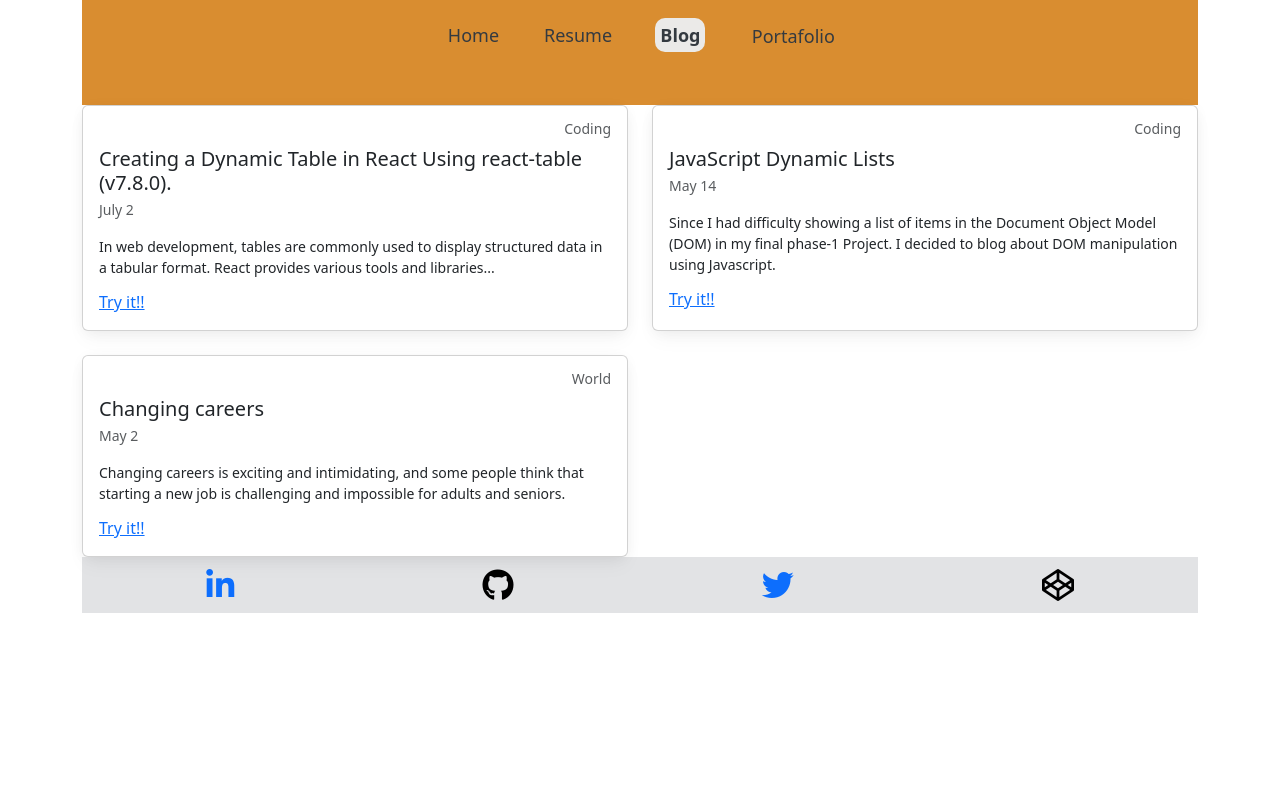
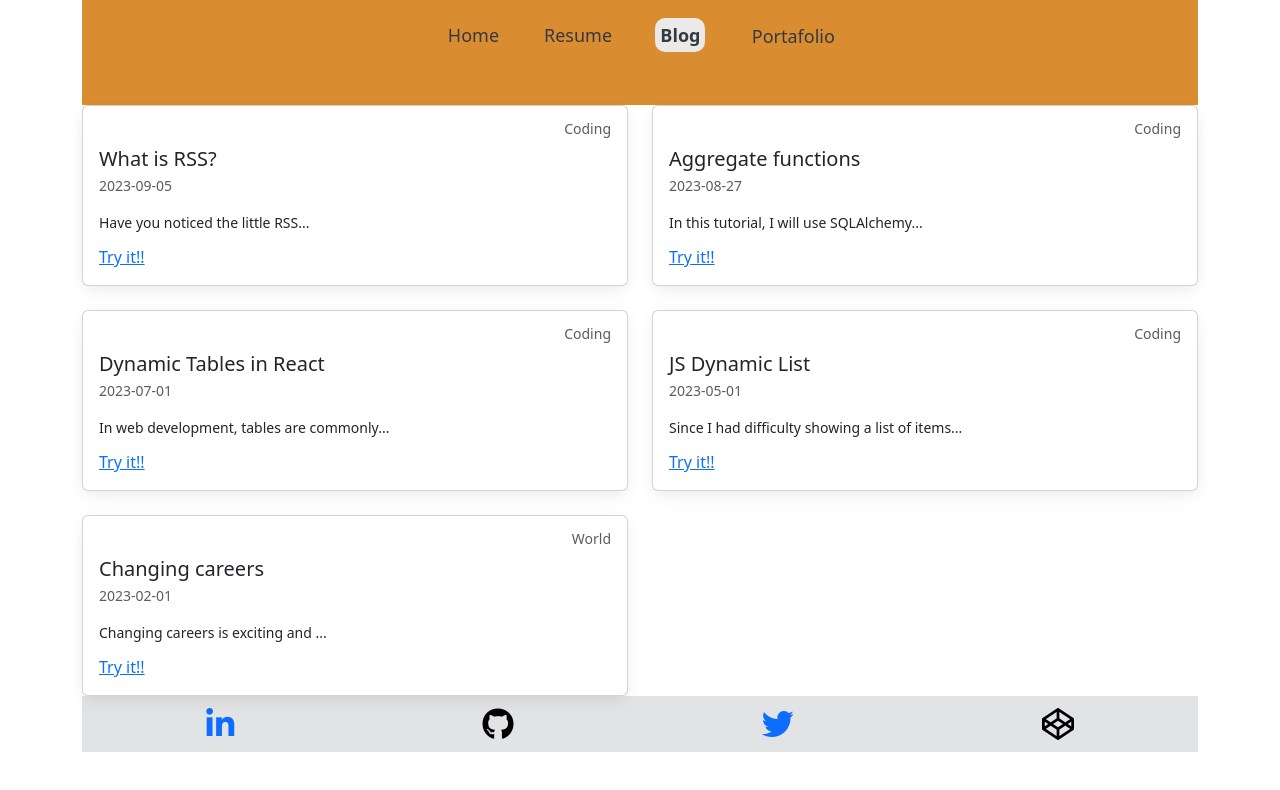
Before and after one commit to hcoco1/hcoco1-site, a React (Create React App) app: page /blog in a window 1280 px wide. Shown: the top 790 px of the page. Built offline with nearby package versions, Linux system fonts and the light colour scheme.

Commit message:
blog updated

```diff
--- a/src/components/BlogPortCard.js
+++ b/src/components/BlogPortCard.js
@@ -2,7 +2,7 @@ import React from 'react'
 
 export default function MultiCard(props) {
     return (
-        <div class="card h-100">
+        <div class="card h-80">
 
             <div class="card-body">
                 <p class="card-subtitle mb-2 text-body-secondary text-end">{props.type}</p>
--- a/src/index.scss
+++ b/src/index.scss
@@ -203,12 +203,3 @@ justify-items: center;
   background-position: center;
   background-repeat: no-repeat;
 }
-
-.card-img-top {
-  border-radius: 50%;
-  width: 80%;
-  margin-top: 3%;
-  margin-bottom: 3%;
-  margin-left: auto;
-  margin-right: auto;
-}
--- a/src/pages/Blog.js
+++ b/src/pages/Blog.js
@@ -4,39 +4,49 @@ import BlogPortCard from '../components/BlogPortCard'
 export default function Blog() {
   return (
     <div class="row row-cols-1 row-cols-md-2 g-4">
-      <div class="col">
+            <div class="col">
         <BlogPortCard
-          image= "https://source.unsplash.com/1600x900/?charts"
           type='Coding'
-          title="Creating a Dynamic Table in React Using react-table (v7.8.0)."
-          year="July 2"
-          intro="In web development, tables are commonly used to display structured
-          data in a tabular format. React provides various tools and libraries..."
-          link="https://hcoco1-blog.onrender.com/coding/2023/07/01/creating-a-dynamic-table-in-react.html"
+          title="What is RSS?"
+          year="2023-09-05"
+          intro="Have you noticed the little RSS..."
+          link="https://hcoco1-blog.onrender.com/whats-rss/"
         />
       </div>
       <div class="col">
         <BlogPortCard
-          image="https://source.unsplash.com/1600x900/?list"
           type='Coding'
-          title="JavaScript Dynamic Lists"
-          year="May 14"
-          intro="Since I had difficulty showing a list of items in the
-          Document Object Model (DOM) in my final phase-1 Project. I decided to blog about DOM
-          manipulation using Javascript."
-          link="https://hcoco1-blog.onrender.com/coding/2023/05/01/javascript-dynamic-list.html"
+          title="Aggregate functions"
+          year="2023-08-27"
+          intro="In this tutorial, I will use SQLAlchemy..."
+          link="https://hcoco1-blog.onrender.com/aggregate-functions-In-SQLAlchemy/"
         />
       </div>
       <div class="col">
         <BlogPortCard
-          image= "https://source.unsplash.com/1600x900/?change"
+          type='Coding'
+          title="Dynamic Tables in React"
+          year="2023-07-01"
+          intro="In web development, tables are commonly..."
+          link="https://hcoco1-blog.onrender.com/creating-a-dynamic-table-in-react/"
+        />
+      </div>
+      <div class="col">
+        <BlogPortCard
+          type='Coding'
+          title="JS Dynamic List"
+          year="2023-05-01"
+          intro="Since I had difficulty showing a list of items..."
+          link="https://hcoco1-blog.onrender.com/javascript-dynamic-list/"
+        />
+      </div>
+      <div class="col">
+        <BlogPortCard
           type='World'
           title="Changing careers"
-          year="May 2"
-          intro="Changing careers is exciting and intimidating, and some
-          people think
-          that starting a new job is challenging and impossible for adults and seniors."
-          link="https://hcoco1-blog.onrender.com/world/2023/02/01/changing-careers.html"
+          year="2023-02-01"
+          intro="Changing careers is exciting and ..."
+          link="https://hcoco1-blog.onrender.com/changing-careers/"
         />
       </div>
     </div>
```
